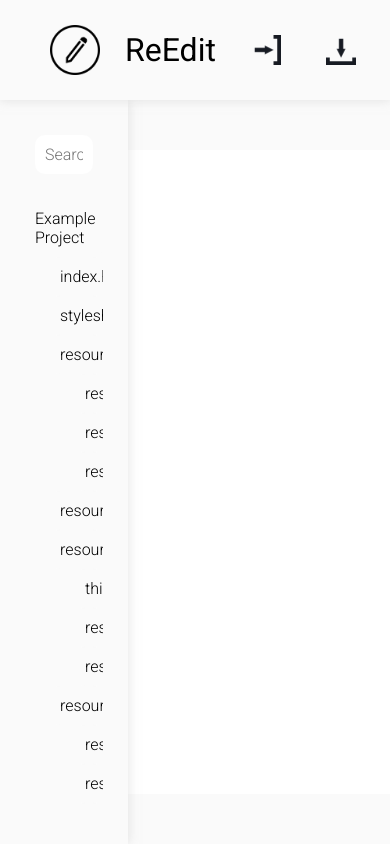
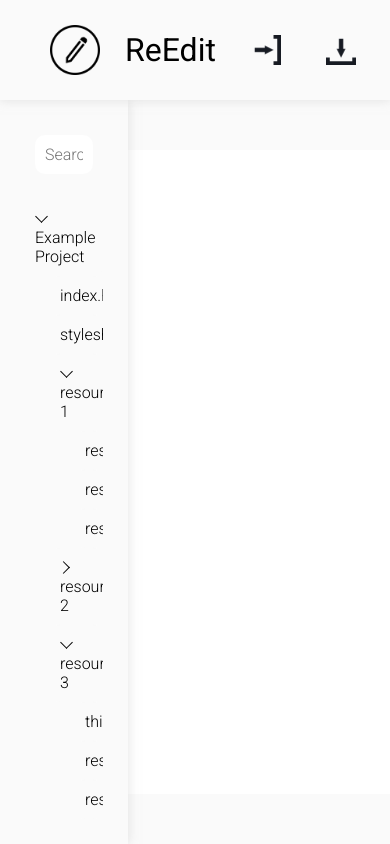
Before and after one commit to SimplexShotz/ReEdit, a plain HTML site: page index.html in a window 390 px wide. Shown: the top 844 px of the page. Drawn offline with Linux system fonts and the light colour scheme.

Commit message:
add an arrow to folders, add semi-functional folder moving, see "also changed"
note: although folder dragging works, you can only drop files on closed folders

also changed:
 - add an empty folder to the default files
 - fileDrag now contians 2 additional properties: ".type" (TODO: remove?) and ".wasOpen"
 - remove the old disfunctional "fileDragEnd(e)" function
 - remove the "updateTabs(f, oldP, newP)" function

```diff
--- a/index.html
+++ b/index.html
@@ -1,5 +1,16 @@
 <!DOCTYPE html>
 <!--
+
+  TODO: make it so you can drop files over open folders
+
+  bug:
+"""
+index.html:933 Uncaught TypeError: Cannot read property 'length' of undefined
+  at getParentPath (index.html:933)
+  at fileDragEnd (index.html:1111)
+  at HTMLDivElement.ondragend (index.html:1)
+"""
+  to replicate: drag "Example Project" and then release it
 
   KNOWN BUGS:
    tabs not updating after moving files <•>
@@ -311,6 +322,24 @@
         cursor: pointer;
         /*box-shadow: 0px 0px 10px rgba(200, 200, 200);*/
       }
+      .arrow {
+        display: inline-block;
+        position: relative;
+        left: -3px;
+        top: -1px;
+        transform: rotate(-45deg);
+        width: 8px;
+        height: 8px;
+        border-right: 1px solid rgb(0, 0, 0);
+        border-bottom: 1px solid rgb(0, 0, 0);
+        margin: 0px 2px 0px 2px;
+        transition: all 0.3s;
+      }
+      .arrow-active {
+        transform: rotate(45deg);
+        left: 0px;
+        top: -3px;
+      }
       .sidebar-open {
         background-color: rgb(240, 240, 240);
       }
@@ -327,7 +356,7 @@
       }
       .sidebar-folder-contents {
         background-color: rgb(250, 250, 250);
-        padding: 0px 0px 0px 25px;
+        margin: 0px 0px 0px 25px;
         overflow-x: auto;
       }
       .sidebar-folder-contents-active {
@@ -591,7 +620,7 @@
                   contents: "\n/* Here's an example CSS file within the HTML project. Feel free to edit it! */\n\nbody {\n  padding: 100px;\n}\nh1 {\n  font-family: Helvetica;\n}"
                 }, {
                   type: "folder",
-                  name: "resources",
+                  name: "resources 1",
                   created: new Date().getTime(),
                   saved: new Date().getTime(),
                   open: true,
@@ -621,7 +650,7 @@
                   ]
                 }, {
                   type: "folder",
-                  name: "resources",
+                  name: "resources 2",
                   created: new Date().getTime(),
                   saved: new Date().getTime(),
                   open: false,
@@ -651,7 +680,7 @@
                   ]
                 }, {
                   type: "folder",
-                  name: "resources",
+                  name: "resources 3",
                   created: new Date().getTime(),
                   saved: new Date().getTime(),
                   open: true,
@@ -681,7 +710,7 @@
                   ]
                 }, {
                   type: "folder",
-                  name: "resources",
+                  name: "resources 4",
                   created: new Date().getTime(),
                   saved: new Date().getTime(),
                   open: true,
@@ -709,6 +738,13 @@
                       contents: "[3] This is an example resource file."
                     }
                   ]
+                }, {
+                  type: "folder",
+                  name: "Empty Folder",
+                  created: new Date().getTime(),
+                  saved: new Date().getTime(),
+                  open: false,
+                  contents: []
                 }
               ]
             }
@@ -928,6 +964,7 @@
         function toggleFolder(path) {
           getPath(path).open = !getPath(path).open;
           toggle("folder_" + stringifyPath(path) + "_contents", "sidebar-folder-contents");
+          toggle("folder-arrow_" + stringifyPath(path), "arrow");
           switchClass("sidebar-open", document.getElementById(getID(currentPath)));
           classifyParentPath(currentPath, "sidebar-open");
         }
@@ -944,10 +981,13 @@
           // Create the new element:
           if (data.type === "folder") {
             parent.innerHTML += `
-              <div class="sidebar-folder-container" id="` + (id + "_container") + `">
-                <div class="sidebar-folder" id="` + id + `" onclick="toggleFolder([` + objectifyPath(id.split("_")[1]) + `])"><span title="` + getNavPath(path).join("/") + `">
+              <div class="sidebar-folder-container" id="` + id + `_container">
+                <div class="sidebar-folder" id="` + id + `" onclick="toggleFolder([` + objectifyPath(id.split("_")[1]) + `])" draggable="true" ondragstart="fileDragStart('` + id + `')" ondragover="fileDragOver(event)" ondragend="fileDragEnd(event)">
+                  <div id="folder-arrow_` + id.split("_")[1] + `" class="arrow` + (data.open ? " arrow-active" : "") + `"></div>
+                  <span id="folder-child_` + id.split("_")[1] + `" title="` + getNavPath(path).join("/") + `">
                   ` + data.name + `
-                </span></div>
+                  </span>
+                </div>
                 <div class="t0-5 sidebar-folder-contents` + (data.open ? "" : " sidebar-folder-contents-active") + `" id="` + (id + "_contents") + `">
 
                 </div>
@@ -994,7 +1034,9 @@
         var fileDrag = {
           dragging: {
             el: false,
-            path: false
+            path: false,
+            type: false,
+            wasOpen: false
           },
           over: {
             el: false,
@@ -1021,25 +1063,30 @@
           removeClass('editor-tab-linked'); // Don't highlight the linked tab while dragging
           fileDrag.dragging = {
             el: document.getElementById(id),
-            path: objectifyPath(id.split("_")[1])
+            path: objectifyPath(id.split("_")[1]),
+            type: getPath(fileDrag.dragging.path).type,
+            wasOpen: getPath(objectifyPath(id.split("_")[1])).type === "folder" && getPath(objectifyPath(id.split("_")[1])).open
           };
+          if (fileDrag.dragging.wasOpen) { // Close folders so you can't put a folder inside of itself
+            toggleFolder(fileDrag.dragging.path);
+          }
         }
         function fileDragOver(e) {
           removeClass('editor-tab-linked'); // Don't highlight the linked tab while dragging
           e.preventDefault();
           if (fileDrag.dragging.el) { // Make sure that a file is being dragged
-            if (e.target.id.split("_")[0] === "file") { // If dragging over the file, just go with that
+            if (e.target.id.split("_")[0] === "file" || e.target.id.split("_")[0] === "folder") { // If dragging over the file/folder, just go with that
               fileDrag.over = {
                 el: e.target,
                 path: objectifyPath(e.target.id.split("_")[1])
               };
-            } else if (e.target.id.split("_")[0] === "file-child") { // If dragging over the file's child, use its parent
+            } else if (e.target.id.split("_")[0] === "file-child" || e.target.id.split("_")[0] === "folder-child" || e.target.id.split("_")[0] === "folder-arrow") { // If dragging over the file/folder's child, use its parent
               fileDrag.over = {
                 el: e.target.parentNode,
                 path: objectifyPath(e.target.parentNode.id.split("_")[1])
               };
             }
-            if (e.target.id.split("_")[0] === "file" || e.target.id.split("_")[0] === "file-child") { // Make sure its being dragged over a file or its child
+            if (e.target.id.split("_")[0] === "file" || e.target.id.split("_")[0] === "file-child" || (e.target.id.split("_")[0] === "folder" || e.target.id.split("_")[0] === "folder-child" || e.target.id.split("_")[0] === "folder-arrow") && !getPath(fileDrag.over.path).open) { // Make sure its being dragged over a file/folder or its child; if it's a folder, make sure it's not open
               if (fileDrag.dragging.el.id !== fileDrag.over.el.id) {
                 if (mousePos(e).y < fileDrag.over.el.offsetTop + 100 + fileDrag.over.el.offsetHeight / 2) { // Top
                   if (!document.getElementsByClassName("sidebar-over-top")[0] || fileDrag.over.el.id !== document.getElementsByClassName("sidebar-over-top")[0].id) {
@@ -1061,6 +1108,8 @@
         function fileDragEnd(e) {
           removeClass('editor-tab-linked'); // Don't highlight the linked file while dragging
           if (fileDrag.dragging.el.id !== fileDrag.over.el.id) {
+            var originalPath = [...fileDrag.dragging.path];
+
             var originalMap = createFileMap(files, []);
             var fileMap = createFileMap(files, []);
 
@@ -1095,6 +1144,13 @@
 
             displayAllFiles();
             displayAllTabs();
+
+            // Reopen the folder if it was open before being moved:
+            if (fileDrag.dragging.wasOpen) {
+              setTimeout(function() { // Delay the opening so that the animation plays properly
+                toggleFolder(getPath(originalPath, newLocations).path);
+              }, 50);
+            }
 
             if (currentPath.length !== 0) {
               currentPath = getPath(currentPath, newLocations).path; // Update the current location
@@ -1162,116 +1218,6 @@
             }
           }
           return false;
-        }
-        // function fileDragEnd(e) {
-        //   removeClass('editor-tab-linked'); // Don't highlight the linked tab while dragging
-        //   if (fileDrag.dragging.el.id !== fileDrag.over.el.id) {
-        //     var pathMap = [];
-        //     var fileDragData = getPath(fileDrag.dragging.path);
-        //     var bottom = false;
-        //     if (mousePos(e).y < fileDrag.over.el.offsetTop + 100 + fileDrag.over.el.offsetHeight / 2) { // Top
-        //       getPath(getParentPath(fileDrag.over.path)).contents.splice(fileDrag.over.path[fileDrag.over.path.length - 1], 0, fileDragData); // Copy it to its new location
-        //     } else { // Bottom
-        //       bottom = true;
-        //       getPath(getParentPath(fileDrag.over.path)).contents.splice(fileDrag.over.path[fileDrag.over.path.length - 1] + 1, 0, fileDragData); // Copy it to its new location
-        //     }
-        //
-        //     var changed = false;
-        //     // Figure out if the file was placed above where it was (it's path value is less than what it was before):
-        //     if (isPathALessThanPathB(fileDrag.over.path, fileDrag.dragging.path)) {
-        //       // If it is, update the old path:
-        //       fileDrag.dragging.path[fileDrag.over.path.length - 1]++;
-        //       changed = true;
-        //     }
-        //
-        //     // Remove the old file:
-        //     getPath(getParentPath(fileDrag.dragging.path)).contents.splice(fileDrag.dragging.path[fileDrag.dragging.path.length - 1], 1);
-        //
-        //     if (changed) { // Revert the change made above so tab updating works as intended
-        //       fileDrag.dragging.path[fileDrag.over.path.length - 1]--;
-        //     }
-        //
-        //     console.log(fileDrag.dragging.path, fileDrag.over.path);
-        //     if (bottom && !isPathALessThanPathB(fileDrag.dragging.path, fileDrag.over.path)) {
-        //       fileDrag.over.path[fileDrag.over.path.length - 1]++;
-        //     }
-        //     console.log(fileDrag.dragging.path, fileDrag.over.path);
-        //     // if (bottom && isPathALessThanPathB(fileDrag.over.path, fileDrag.dragging.path)) { // fix up some stuff
-        //     //   fileDrag.over.path[fileDrag.dragging.path.length - 1]++;
-        //     // }
-        //     // if (!bottom && !isPathALessThanPathB(fileDrag.over.path, fileDrag.dragging.path)) {
-        //     //   fileDrag.over.path[fileDrag.dragging.path.length - 1]--;
-        //     // }
-        //
-        //     // Update the tabs to match the change:
-        //     // updateTabs(files, fileDrag.dragging.path, fileDrag.over.path);
-        //     // for (var i = 0; i < tabs.length; i++) {
-        //     //   var tabPath = objectifyPath(tabs[i]);
-        //     //   if (tabs[i] === stringifyPath(fileDrag.dragging.path)) { // if (tablL = oldL)
-        //     //     if (tabs[i] === stringifyPath(currentPath)) {
-        //     //       currentPath = fileDrag.over.path;
-        //     //     }
-        //     //     tabPath = fileDrag.over.path;
-        //     //   } else if (!arePathAAndPathBInDifferentFolders())
-        //       // if (tabs[i] === stringifyPath(fileDrag.dragging.path)) { // if (tablL = oldL)
-        //       //   console.log("= " + tabs[i]);
-        //       //   if (tabs[i] === stringifyPath(currentPath)) {
-        //       //     currentPath = fileDrag.over.path;
-        //       //   }
-        //       //   tabPath = fileDrag.over.path;
-        //       // } else if (!arePathAAndPathBInDifferentFolders(fileDrag.dragging.path, fileDrag.over.path) && isPathALessThanOrEqualToPathB(fileDrag.over.path, tabPath) && isPathALessThanPathB(tabPath, fileDrag.dragging.path)) { // if (newL <= tabL & tabL < oldL)
-        //       //   console.log("< ++ " + tabs[i]);
-        //       //   if (tabs[i] === stringifyPath(currentPath)) {
-        //       //     currentPath[fileDrag.over.path.length - 1]++;
-        //       //   }
-        //       //   tabPath[fileDrag.over.path.length - 1]++;
-        //       // } else if (arePathAAndPathBInDifferentFolders(fileDrag.dragging.path, fileDrag.over.path) && isPathALessThanPathB(fileDrag.over.path, tabPath) && !arePathAAndPathBInDifferentFolders(fileDrag.over.path, tabPath)) {
-        //       //   console.log("> ++ " + tabs[i]);
-        //       //   if (tabs[i] === stringifyPath(currentPath)) {
-        //       //     currentPath[currentPath.length - 1]++;
-        //       //   }
-        //       //   tabPath[tabPath.length - 1]++;
-        //       // } else if (!arePathAAndPathBInDifferentFolders(fileDrag.dragging.path, fileDrag.over.path) && isPathALessThanPathB(fileDrag.dragging.path, tabPath) && isPathALessThanOrEqualToPathB(tabPath, fileDrag.over.path)) { // if (oldL < tabL & tabL <= newL)
-        //       //   console.log("< -- " + tabs[i]);
-        //       //   if (tabs[i] === stringifyPath(currentPath)) {
-        //       //     currentPath[fileDrag.over.path.length - 1]--;
-        //       //   }
-        //       //   tabPath[fileDrag.over.path.length - 1]--;
-        //       // } else if (arePathAAndPathBInDifferentFolders(fileDrag.dragging.path, fileDrag.over.path) && isPathALessThanPathB(fileDrag.dragging.path, tabPath) && arePathAAndPathBInDifferentFolders(fileDrag.dragging.path, fileDrag.over.path)) {
-        //       //   console.log("> -- " + tabs[i]);
-        //       //   if (tabs[i] === stringifyPath(currentPath)) {
-        //       //     currentPath[currentPath.length - 1]--;
-        //       //   }
-        //       //   tabPath[tabPath.length - 1]--;
-        //       // }
-        //
-        //       // TODO: test... appears to be broken somehow
-        //
-        //     //   tabs[i] = stringifyPath(tabPath); // Update the tab path
-        //     // }
-        //
-        //     displayAllTabs();
-        //     displayAllFiles();
-        //
-        //     if (currentPath.length !== 0) {
-        //       openFile(currentPath);
-        //     }
-        //   }
-        //   removeClass("sidebar-over-top");
-        //   removeClass("sidebar-over-bottom");
-        //   fileDrag = {
-        //     dragging: {
-        //       el: false,
-        //       i: false
-        //     },
-        //     over: {
-        //       el: false,
-        //       i: false
-        //     }
-        //   };
-        // }
-        function updateTabs(f, oldP, newP) {
-          console.log(oldP, newP);
         }
 
         /*
```
